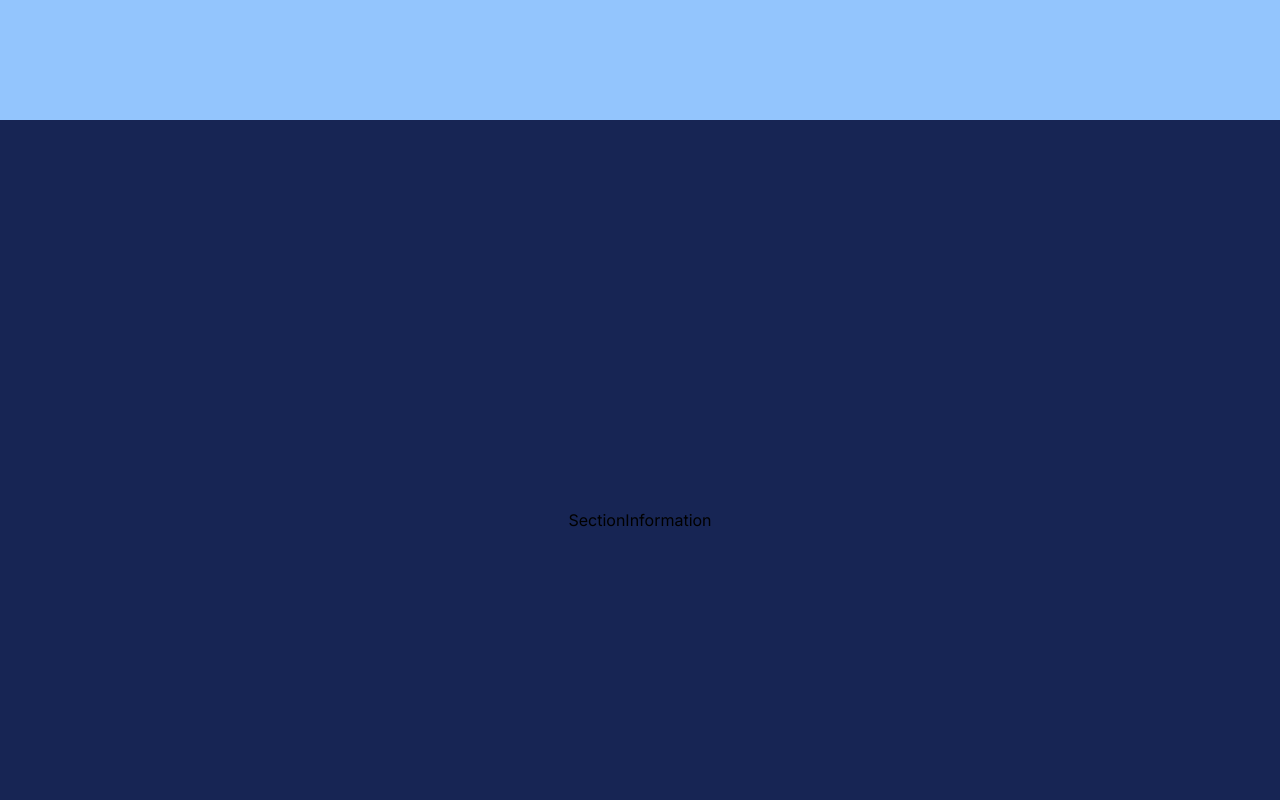
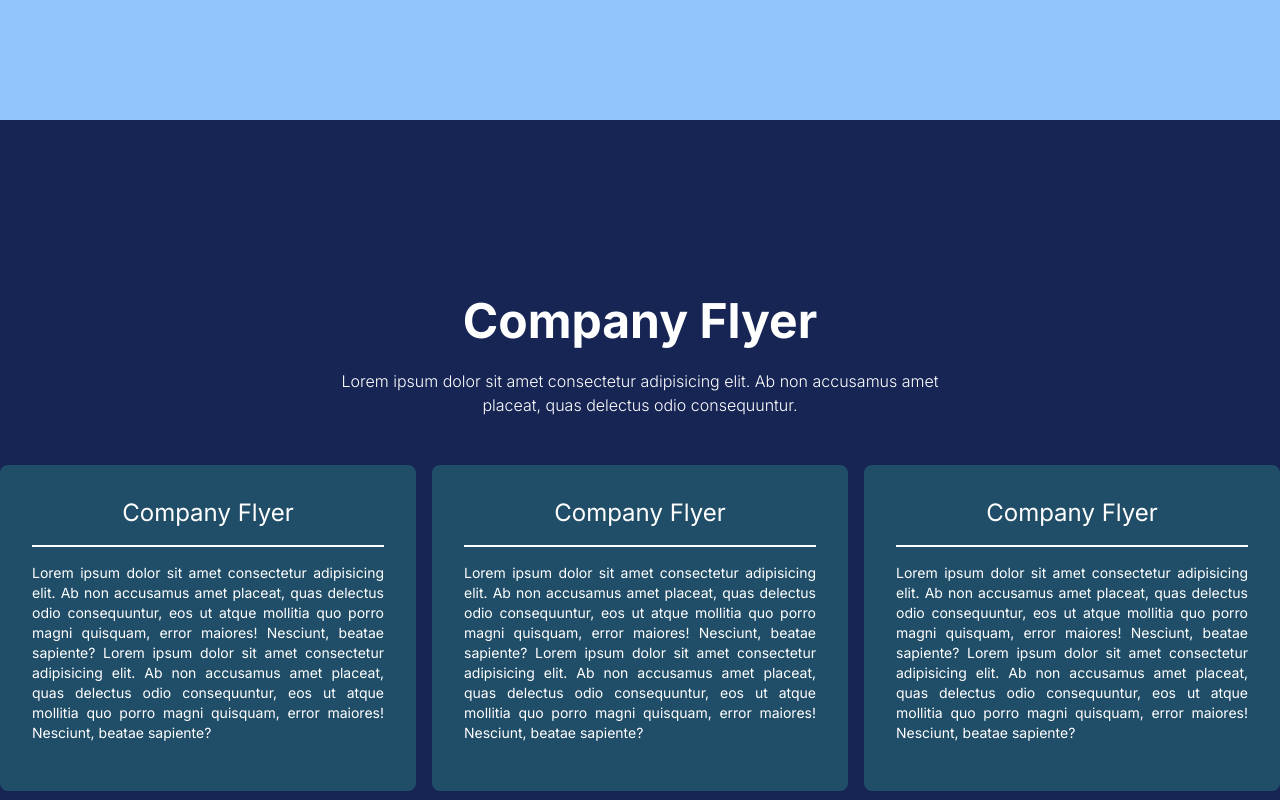
Before and after one commit to soerjo/next-buana-bahari-samudera, a Next.js app: page / in a window 1280 px wide. Shown: the part 3080-3880 px from the top of the page. Built offline with nearby package versions, Linux system fonts and the light colour scheme.

Commit message:
[update] - finishing SectionInformation

```diff
--- a/src/components/SectionInformation/index.tsx
+++ b/src/components/SectionInformation/index.tsx
@@ -1,11 +1,32 @@
 import React from 'react'
 import SectionComp from '../SectionComp'
+import listdata from './listdata.json'
 
 const SectionInformation = () => {
     return (
         <SectionComp id="information" classname="bg-blue-950 ">
-            <div className="w-full h-full flex justify-center items-center">
-                <div>SectionInformation</div>
+            <div className="w-full h-full flex justify-center items-center flex-col py-8 gap-8">
+                <div className="max-w-[653px] mx-auto flex flex-col justify-center items-center pt-14 md:pt-12">
+                    <h1 className="text-white text-center text-5xl font-bold mb-2">
+                        {listdata.title}
+                    </h1>
+                    <p className="text-white text-center py-4 font-light">
+                        {listdata.description}
+                    </p>
+                </div>
+                <div className='w-full flex flex-col lg:flex-row container mx-auto gap-4 overflow-y-auto'>
+                    {
+                        listdata.informations.map((information, index) => {
+                            return (
+                                <div key={index} className='bg-[#204D67] w-full lg:w-1/3 p-8 rounded-[8px]'>
+                                    <h3 className='text-white text-2xl pb-4 text-center border-b-2 border-white'>{information.title}</h3>
+                                    <p className='text-white text-sm text-justify py-4'>{information.description}</p>
+                                </div>
+                            )
+                        })
+                    }
+
+                </div>
             </div>
         </SectionComp>
 
--- /dev/null
+++ b/src/components/SectionInformation/listdata.json
@@ -0,0 +1,18 @@
+{
+    "title": "Company Flyer",
+    "description": "Lorem ipsum dolor sit amet consectetur adipisicing elit. Ab non accusamus amet placeat, quas delectus odio consequuntur.",
+    "informations": [
+        {
+            "title": "Company Flyer",
+            "description": "Lorem ipsum dolor sit amet consectetur adipisicing elit. Ab non accusamus amet placeat, quas delectus odio consequuntur, eos ut atque mollitia quo porro magni quisquam, error maiores! Nesciunt, beatae sapiente?\n Lorem ipsum dolor sit amet consectetur adipisicing elit. Ab non accusamus amet placeat, quas delectus odio consequuntur, eos ut atque mollitia quo porro magni quisquam, error maiores! Nesciunt, beatae sapiente?"
+        },
+        {
+            "title": "Company Flyer",
+            "description": "Lorem ipsum dolor sit amet consectetur adipisicing elit. Ab non accusamus amet placeat, quas delectus odio consequuntur, eos ut atque mollitia quo porro magni quisquam, error maiores! Nesciunt, beatae sapiente?\n Lorem ipsum dolor sit amet consectetur adipisicing elit. Ab non accusamus amet placeat, quas delectus odio consequuntur, eos ut atque mollitia quo porro magni quisquam, error maiores! Nesciunt, beatae sapiente?"
+        },
+        {
+            "title": "Company Flyer",
+            "description": "Lorem ipsum dolor sit amet consectetur adipisicing elit. Ab non accusamus amet placeat, quas delectus odio consequuntur, eos ut atque mollitia quo porro magni quisquam, error maiores! Nesciunt, beatae sapiente?\n Lorem ipsum dolor sit amet consectetur adipisicing elit. Ab non accusamus amet placeat, quas delectus odio consequuntur, eos ut atque mollitia quo porro magni quisquam, error maiores! Nesciunt, beatae sapiente?"
+        }
+    ]
+}
```
